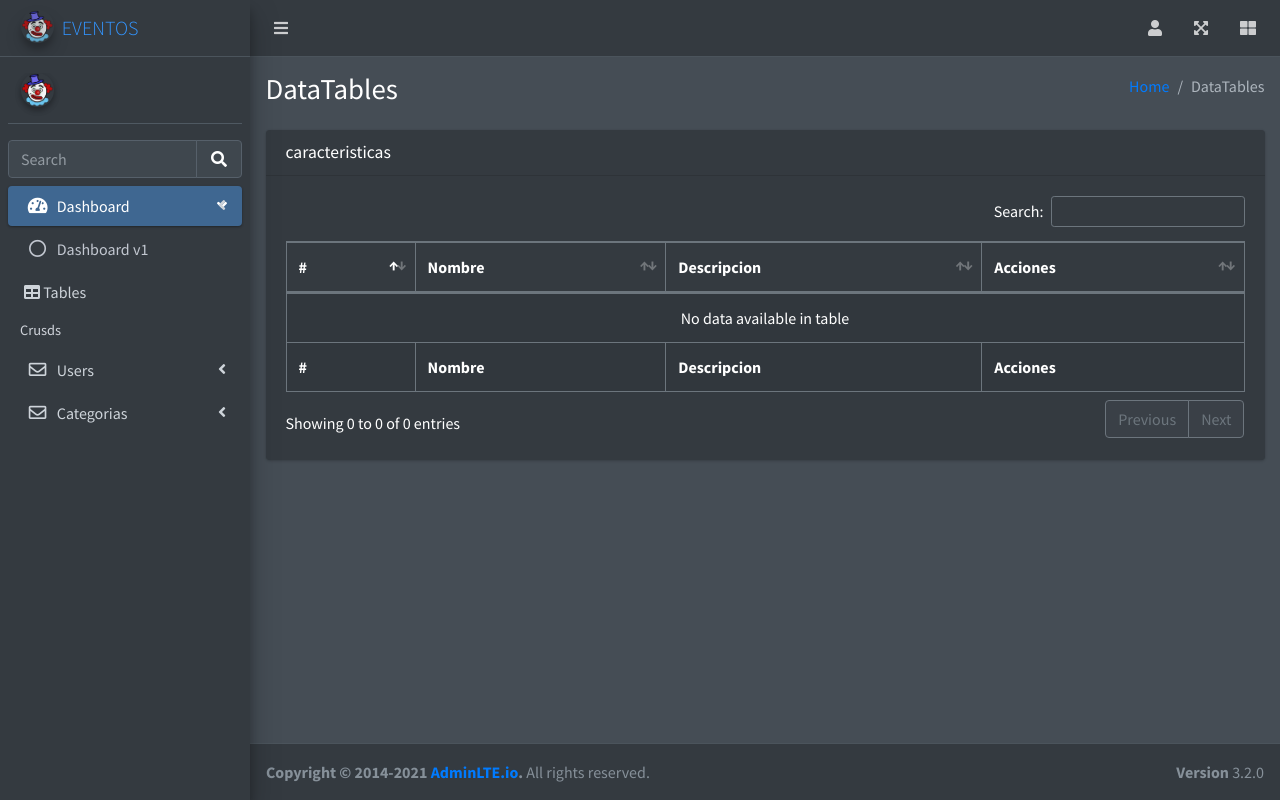
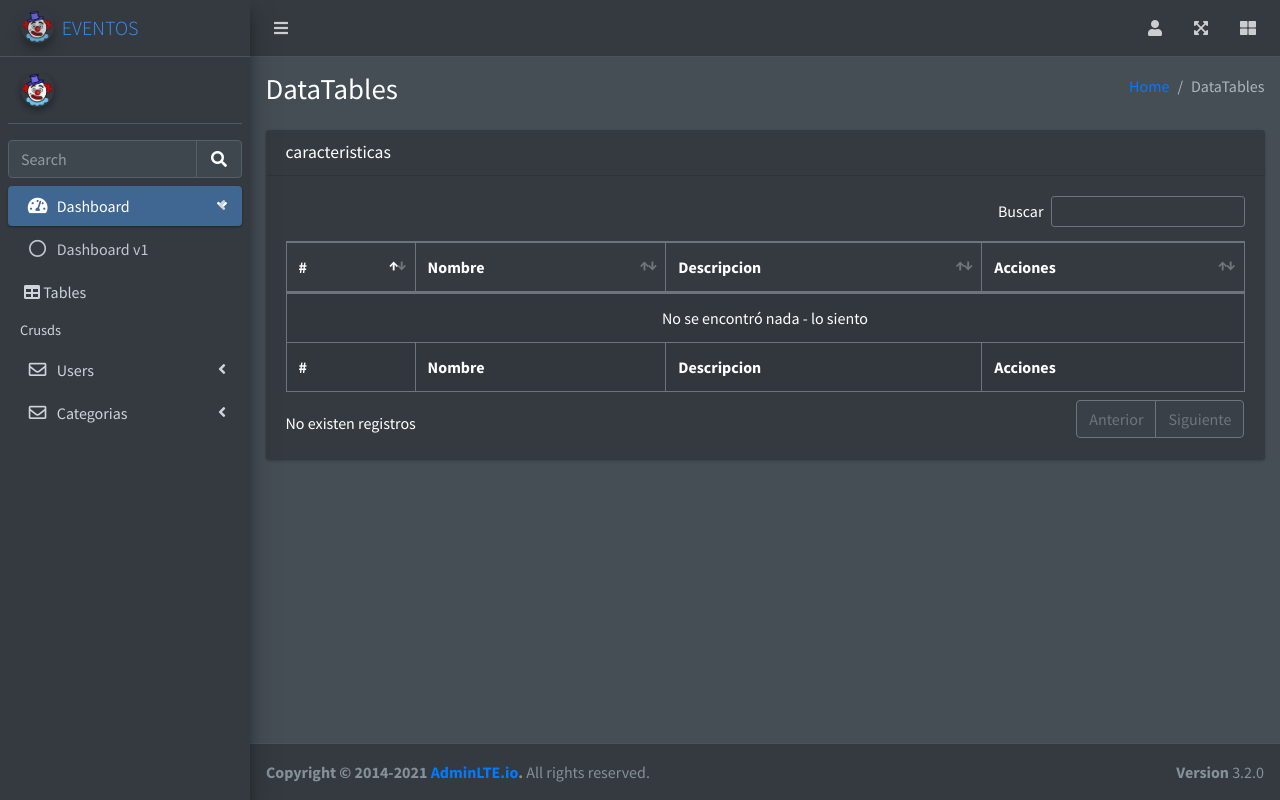
Before and after one commit to aspeti/animacion, a CodeIgniter app: page /animacion/index.php/categorias/index in a window 1280 px wide. Run offline with CodeIgniter, Linux system fonts and the light colour scheme; data that the repository does not hold is empty; some libraries are stand-ins or nearby versions.

Commit message:
Internacionalizacion data table

```diff
--- a/application/views/admin/categorias/list.php
+++ b/application/views/admin/categorias/list.php
@@ -29,7 +29,7 @@
               <!-- /.card-header -->
               <div class="card-body">
 
-                <table id="example1" class="table table-bordered table-striped">
+                <table id="lista" class="table table-bordered table-striped">
                   <thead>
                   <tr>
                     <th>#</th>
--- a/application/views/layouts/footer.php
+++ b/application/views/layouts/footer.php
@@ -51,21 +51,33 @@
 <!-- Page specific script -->
 <script>
   $(function () {
-    $("#example1").DataTable({
+    $("#reporte").DataTable({
       "responsive": true, "lengthChange": false, "autoWidth": false,
-      //"buttons": ["copy", "csv", "excel", "pdf", "print", "colvis"]
+      "buttons": ["copy", "csv", "excel", "pdf", "print", "colvis"]
     }).buttons().container().appendTo('#example1_wrapper .col-md-6:eq(0)');
-    $('#example2').DataTable({
+    $('#lista').DataTable({
       "paging": true,
       "lengthChange": false,
-      "searching": false,
+      "searching": true,
       "ordering": true,
       "info": true,
       "autoWidth": false,
       "responsive": true,
+
+      "language": {
+            "lengthMenu": "mostrar _MENU_ registros por pagina",
+            "zeroRecords": "No se encontró nada - lo siento",
+            "info": "Mostrando la pagina _PAGE_ de _PAGES_",
+            "infoEmpty": "No existen registros",
+            "infoFiltered": "(filtrado de _MAX_ registros totales)",
+            "search": "Buscar",
+            "paginate" :{
+              "next": "Siguiente",
+              "previous": "Anterior"
+            }
+        }
     });
   });
 </script>
-
 </body>
 </html>
```
